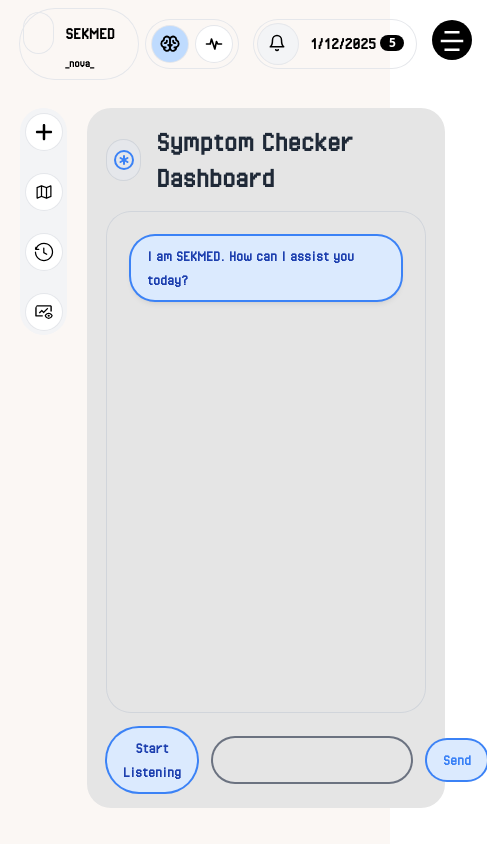
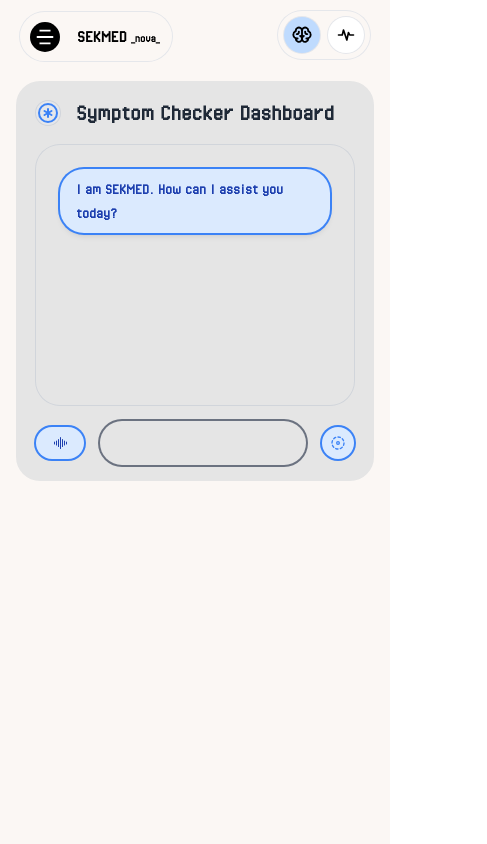
Before and after one commit to nova-sudo/sek_med, a React (Create React App) app: page /Home in a window 390 px wide. Shown: the whole page, 487 px wide, since content can reach past the window. Built offline with nearby package versions, Linux system fonts and the light colour scheme.

Commit message:
responsiveness 'Landing page','Home page' and 'SymptomChecker page'

```diff
--- a/src/components/Navbar.jsx
+++ /dev/null
@@ -1,51 +0,0 @@
-import React from 'react';
-import { FiBell } from 'react-icons/fi';
-import { RiEyeCloseLine } from 'react-icons/ri';
-import { PiBrainBold } from 'react-icons/pi';
-import { TbActivityHeartbeat } from 'react-icons/tb';
-import { RiMenu5Line } from "react-icons/ri";
-
-const Navbar = () => {
-  const currentDate = new Date().toLocaleDateString(); // Get the current date
-
-  return (
-    <div className=" ">
-      <div className="flex justify-between items-center px-5 ">
-        {/* First section with "SEKMED" and Icons section */}
-        <div className="flex items-center">
-          {/* "SEKMED" section */}
-          <div className="ring-1 ring-gray-200 rounded-full flex font-sans font-semibold pl-1 px-3 max-w-44 py-1 max-h-36">
-            <div className="h-10 w-10 rounded-full ml-0 pl-0 ring-1 ring-gray-200" />
-            <h1 className="text-lg ml-3 mt-[6px] font-semibold font-pixel">SEKMED <span className='text-xs'>_nova_</span></h1>
-          </div>
-
-          {/* Icons section next to SEKMED */}
-          <div className="flex ml-2">
-            <div className="flex items-start justify-start ring-1 ring-gray-200 rounded-full p-[2px]">
-              <PiBrainBold className="text-4xl  m-1 ring-1 ring-gray-200 rounded-full p-2" />
-              <TbActivityHeartbeat className="text-4xl m-1 ring-1 ring-gray-200 rounded-full p-2" />
-            </div>
-          </div>
-        </div>
-
-        {/* Bell with date and notification */}
-        <div className="flex justify-end">
-          <div className="ring-1 ring-gray-200 rounded-full flex font-sans font-semibold pl-1 px-3 max-w-44 py-1 max-h-36 my-5 mx-4">
-            <div className="h-10 w-10 rounded-full pl-0 bg-gray-100 ring-1 ring-gray-200">
-              <FiBell className="m-[10px] ml-[10.5px] text-lg" />
-            </div>
-            <h1 className="text-lg ml-3 m-1 font-semibold font-pixel mt-[5px]">{currentDate}</h1>
-            <div className="bg-black rounded-full w-6 h-4 mt-[11px]">
-              <h1 className="text-xs text-white ml-[9px]">5</h1>
-            </div>
-          </div>
-          <div className='bg-black h-10 w-10 mt-5 mr-2 rounded-full '>
-            <RiMenu5Line className='m-[5.5px] ml-[5.5px] text-3xl text-white'/>
-          </div>
-        </div>
-      </div>
-    </div>
-  );
-};
-
-export default Navbar;
--- a/src/components/SymptomCheckerPage.jsx
+++ b/src/components/SymptomCheckerPage.jsx
@@ -1,6 +1,9 @@
 import React, { useState, useEffect, useRef } from "react";
 import { TbMedicalCrossCircle } from "react-icons/tb";
 import "../App.css";
+import { BsSoundwave } from "react-icons/bs";
+import { TbTiltShift } from "react-icons/tb";
+
 
 function SymptomCheckerPage() {
   const [messages, setMessages] = useState([
@@ -132,12 +135,12 @@ function SymptomCheckerPage() {
   };
 
   return (
-    <div className="max-h-[600px] z-20 min-h-[700px] font-pixel font-bold flex flex-col">
+    <div className="md:max-h-[600px] md:z-20 md:min-h-[700px] min-h-[400px] font-pixel font-bold flex flex-col">
       <div className="flex items-center py-4">
-        <div className="h-10 w-10 bg-gray-200 rounded-full ring-1 ring-gray-300 flex items-center justify-center">
+        <div className="md:h-10 md:w-10 bg-gray-200 rounded-full ring-1 ring-gray-300 flex items-center justify-center">
           <TbMedicalCrossCircle size={24} className="text-blue-500" />
         </div>
-        <h1 className="ml-4 text-3xl font-pixel font-bold text-gray-800">Symptom Checker Dashboard</h1>
+        <h1 className="ml-4 md:text-3xl text-2xl font-pixel font-bold text-gray-800">Symptom Checker Dashboard</h1>
       </div>
 
       <div ref={chatRef} className="flex-1 overflow-y-auto p-6 space-y-4 ring-gray-300 ring-1 rounded-3xl">
@@ -161,7 +164,8 @@ function SymptomCheckerPage() {
           onClick={startListening}
           className={`px-4 py-2 ${isListening ? "bg-gray-200 ring-gray-600 ring-2 text-gray-800" : "bg-blue-100 ring-2 ring-blue-500 text-blue-800 "}  rounded-full shadow-sm text-md`}
         >
-          {isListening ? "Listening..." : "Start Listening"}
+          {isListening ? "Listening..." : <><BsSoundwave />
+            </>}
         </button>
         <input
           type="text"
@@ -171,9 +175,9 @@ function SymptomCheckerPage() {
         />
         <button
           onClick={handleSend}
-          className="px-4 py-2 bg-blue-100 ring-2 ring-blue-500 text-blue-500 rounded-full shadow-sm text-md hover:bg-blue-600 hover:text-white focus:ring-2 focus:ring-blue-400"
+          className="px-2 py-2 bg-blue-100 ring-2 ring-blue-500 text-blue-500 rounded-full shadow-sm text-md hover:bg-blue-600 hover:text-white focus:ring-2 focus:ring-blue-400"
         >
-          Send
+          <TbTiltShift />
         </button>
       </div>
     </div>
--- a/src/pages/Home.jsx
+++ b/src/pages/Home.jsx
@@ -1,35 +1,58 @@
 import React, { useState } from 'react';
-import Navbar from '../components/Navbar.jsx';
 import { LiaMapSolid } from "react-icons/lia";
 import { GoHistory } from "react-icons/go";
 import { AiOutlineFundView } from "react-icons/ai";
 import { FaPlus } from "react-icons/fa6";
 import { PiBrainBold } from 'react-icons/pi';
 import { TbActivityHeartbeat } from 'react-icons/tb';
-import { FiBell } from 'react-icons/fi';
 import { RiMenu5Line } from 'react-icons/ri';
 import VitalPage from '../components/VitalPage.jsx';
 import SymptomCheckerPage from '../components/SymptomCheckerPage.jsx';
 
 const Home = () => {
   const [activePage, setActivePage] = useState('symptom'); // Track the current active page
+  const [isDropdownVisible, setIsDropdownVisible] = useState(false); // Track dropdown visibility
   const currentDate = new Date().toLocaleDateString(); // Current date
 
   return (
-    <div className="h-screen bg-[#fbf7f4] custom-scrollbar flex flex-col">
+    <div className="h-screen bg-[#fbf7f4] custom-scrollbar flex flex-col relative">
       {/* Navbar Section */}
       <div className="flex justify-between items-center px-5">
-        {/* Left Navbar - Logo and Page Selectors */}
-        <div className="flex items-center">
-          <div className="ring-1 ring-gray-200 rounded-full flex font-sans font-semibold pl-1 px-3 max-w-44 py-1 max-h-36">
-            <div className="h-10 w-10 rounded-full ml-0 pl-0 ring-1 ring-gray-200" />
+        {/* Left Navbar - Logo and Menu Button */}
+        <div className="flex items-center mt-3 relative">
+          <div
+            className="ring-1 ring-gray-200 rounded-full flex font-sans font-semibold pl-1 px-3 py-1 max-w-44 cursor-pointer"
+            onClick={() => setIsDropdownVisible(!isDropdownVisible)} // Toggle dropdown
+          >
+            <RiMenu5Line className="m-[5.5px] ml-[5.5px] text-3xl bg-black rounded-full p-1 text-white" />
             <h1 className="text-lg ml-3 mt-[6px] font-semibold font-pixel">
-              SEKMED <span className='text-xs'>_nova_</span>
+              SEKMED <span className="text-xs">_nova_</span>
             </h1>
           </div>
 
+          {/* Dropdown Menu */}
+          {isDropdownVisible && (
+            <div className="absolute top-12 -left-2  rounded-md p-3 w-10 z-50">
+              <div className="flex flex-col gap-3">
+                <FaPlus
+                  className="text-4xl bg-black ring-1 text-white ring-gray-200 rounded-full p-2 cursor-pointer"
+                />
+                <LiaMapSolid
+                  className="text-4xl bg-black ring-1 text-white ring-gray-200 rounded-full p-2 cursor-pointer"
+                />
+                <GoHistory
+                  className="text-4xl bg-black ring-1  text-white ring-gray-200 rounded-full p-2 cursor-pointer"
+                />
+                <AiOutlineFundView
+                  className="text-4xl bg-black ring-1  text-white ring-gray-200 rounded-full p-2 cursor-pointer"
+                />
+              </div>
+            </div>
+          )}
+        </div>
+
         {/* Icons for Page Switching */}
-          <div className="flex ml-2">
+        <div className="flex ml-2 mt-2">
           <div className="flex items-start justify-start ring-1 ring-gray-200 rounded-full p-[2px]">
             <PiBrainBold
               onClick={() => setActivePage('symptom')}
@@ -47,37 +70,10 @@ const Home = () => {
         </div>
       </div>
 
-        {/* Right Navbar - Notifications */}
-        <div className="flex justify-end">
-          <div className="ring-1 ring-gray-200 rounded-full flex font-sans font-semibold pl-1 px-3 max-w-44 py-1 max-h-36 my-5 mx-4">
-            <div className="h-10 w-10 rounded-full pl-0 bg-gray-100 ring-1 ring-gray-200">
-              <FiBell className="m-[10px] ml-[10.5px] text-lg" />
-            </div>
-            <h1 className="text-lg ml-3 m-1 font-semibold font-pixel mt-[5px]">
-              {currentDate}
-            </h1>
-            <div className="bg-black rounded-full w-6 h-4 mt-[11px]">
-              <h1 className="text-xs text-white ml-[9px]">5</h1>
-            </div>
-          </div>
-          <div className="bg-black h-10 w-10 mt-5 mr-2 rounded-full">
-            <RiMenu5Line className="m-[5.5px] ml-[5.5px] text-3xl text-white" />
-          </div>
-        </div>
-      </div>
-
       {/* Main Content Area */}
-      <div className="flex items-start mt-5">
-        {/* Sidebar */}
-        <div className="flex text-header flex-col justify-start mx-5 items-start flex-nowrap gap-6 bg-gray-100 w-12 p-[5.5px] rounded-full">
-          <FaPlus className="text-4xl ring-1 ring-gray-200 bg-white rounded-full p-2" />
-          <LiaMapSolid className="text-4xl ring-1 ring-gray-200 bg-white rounded-full p-2" />
-          <GoHistory className="text-4xl ring-1 ring-gray-200 bg-white rounded-full p-2" />
-          <AiOutlineFundView className="text-4xl ring-1 ring-gray-200 bg-white rounded-full p-2" />
-        </div>
-
+      <div className="flex items-start mx-4 mt-5">
         {/* Main Content */}
-        <div className="bg-neutral-200 w-11/12 rounded-3xl px-5">
+        <div className="bg-neutral-200 w-full rounded-3xl px-5">
           {activePage === 'vital' && <VitalPage />}
           {activePage === 'symptom' && <SymptomCheckerPage />}
         </div>
--- a/src/pages/LandingPage.jsx
+++ b/src/pages/LandingPage.jsx
@@ -5,22 +5,34 @@ import { Link } from 'react-router-dom';
 
 function LandingPage() {
   return (
-    <div className="h-screen relative flex items-center justify-center">
+    <div className=" h-screen relative flex items-center justify-center">
       {/* Centered h1 */}
-      <h1 className="absolute text-header font-aqem font-extrabold mb-72 translate-y-20 z-20 text-center">
+      <h1 className="absolute
+      sm:text-9xl
+      md:text-header md:mb-72 md:mt-0
+      text-9xl
+      font-aqem font-extrabold  mb-80 mt-12 translate-y-20 z-20 text-center">
         SEK_
       </h1>
-      <h1 className="absolute text-header mt-44 font-aqem font-extrabold translate-y-20 mb-10  text-center">
+      <h1 className="
+      absolute
+      sm:text-9xl
+      md:text-header md:mt-44
+      text-9xl
+      mb-16
+      font-aqem font-extrabold mt-10 translate-y-20  text-center">
         *MED
       </h1>
       {/* Clickable Link */}
       <Link to="/home">
-        <TbMedicalCrossCircle className=" animate-pulse z-50 font-aqem font-semibold translate-y-28 text-9xl rounded-full px-4 py-2 pt-3 mt-96 cursor-pointer" />
+        <TbMedicalCrossCircle className=" md:mt-[500px]  animate-pulse z-50 font-aqem font-semibold translate-y-28 text-9xl mb-44 rounded-full px-4 py-2 pt-3 mt-96 cursor-pointer" />
       </Link>
       {/* Background iframe */}
       <Spline
         className="absolute z-10 pointer-events-none" // Prevent Spline from capturing clicks
         scene="https://prod.spline.design/FzMIdQTMYmJo-FPI/scene.splinecode"
+        width="100%"
+        height="100%"
       />
     </div>
   );
```
Lines whose indentation alone changed are shown as unchanged.
